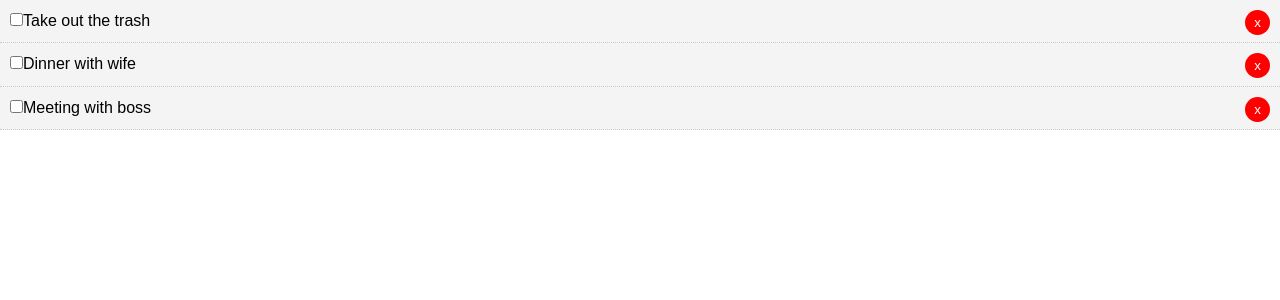
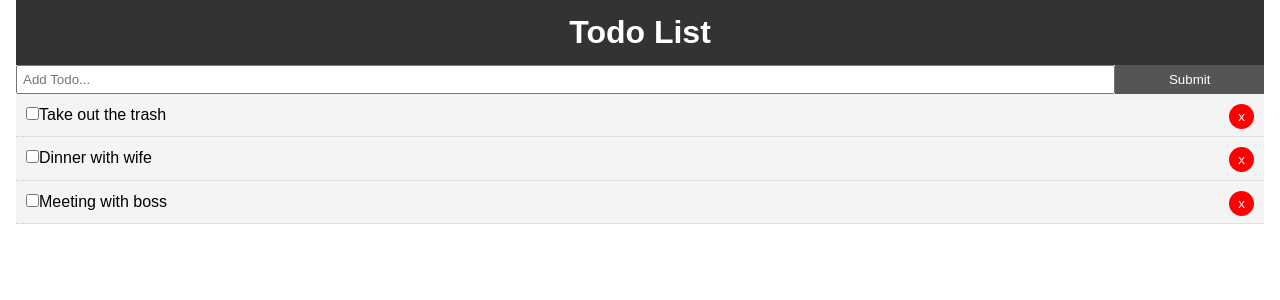
Before and after one commit to ricardoruizfp/react_todo_crash_course, a React (Create React App) app: page / in a window 1280 px wide. Shown: the top 300 px of the page. Built offline with nearby package versions, Linux system fonts and the light colour scheme.

Commit message:
added functionality to create new todos

```diff
--- a/package.json
+++ b/package.json
@@ -5,7 +5,9 @@
   "dependencies": {
     "react": "^16.8.6",
     "react-dom": "^16.8.6",
-    "react-scripts": "3.0.1"
+    "react-router-dom": "^5.0.1",
+    "react-scripts": "3.0.1",
+    "uuid": "^3.3.2"
   },
   "scripts": {
     "start": "react-scripts start",
--- a/src/App.css
+++ b/src/App.css
@@ -2,6 +2,19 @@
   box-sizing: border-box;
   margin: 0;
   padding: 0;
+}
+
+.container {
+  padding: 0 1rem;
+}
+
+.btn {
+  display: inline-block;
+  border: none;
+  background: #555;
+  color: #fff;
+  padding: 7px 20px;
+  cursor: pointer;
 }
 
 body {
--- a/src/App.js
+++ b/src/App.js
@@ -1,6 +1,10 @@
 import React, { Component } from 'react';
-import Todos from './components/Todos.js';
+import Header from './components/layout/Header';
+import Todos from './components/Todos';
+import AddTodo from './components/AddTodo';
+import uuid from 'uuid';
 import './App.css';
+
 
 class App extends Component {
 
@@ -21,20 +25,30 @@
       )] });
   }
 
+  // Add Todo
+  addTodo = (title) => {
+    const newTodo = {
+      id: uuid.v4(),
+      title: title,
+      completed: false
+    }
+    this.setState({ todos: [...this.state.todos, newTodo] })
+  }
+
   state = {
     todos: [
       {
-        id: 1,
+        id: uuid.v4(),
         title: 'Take out the trash',
         completed: false
       },
       {
-        id: 2,
+        id: uuid.v4(),
         title: 'Dinner with wife',
         completed: false
       },
       {
-        id: 3,
+        id: uuid.v4(),
         title: 'Meeting with boss',
         completed: false
       }
@@ -44,7 +58,11 @@
   render () {
     return (
       <div className="App">
-        <Todos todos={this.state.todos} markComplete={this.markComplete} delTodo={this.delTodo} />
+        <div className="container">
+          <Header/>
+          <AddTodo addTodo={this.addTodo} />
+          <Todos todos={this.state.todos} markComplete={this.markComplete} delTodo={this.delTodo} />
+        </div>
       </div>
     );
   }
--- /dev/null
+++ b/src/components/AddTodo.js
@@ -0,0 +1,40 @@
+import React, { Component } from 'react'
+
+export default class AddTodo extends Component {
+
+    state = {
+        title: ''
+    }
+
+    onChange = (e) => this.setState({ [e.target.name]:
+    e.target.value });
+
+    onSubmit = (e) => {
+        e.preventDefault();
+        this.props.addTodo(this.state.title);
+        this.setState({ title: '' })
+    }
+
+    render() {
+        return (
+            <div>
+                <form onSubmit={this.onSubmit} style={{ display: 'flex' }}>
+                    <input
+                        type="text"
+                        name="title"
+                        style={{flex: '10', padding: '5px'}}
+                        placeholder="Add Todo..."
+                        value={this.state.title}
+                        onChange={this.onChange}
+                    />
+                    <input
+                        type="submit"
+                        value="Submit"
+                        className="btn"
+                        style={{flex: 1}}
+                    />
+                </form>
+            </div>
+        )
+    }
+}
--- /dev/null
+++ b/src/components/layout/Header.js
@@ -0,0 +1,17 @@
+import React from 'react'
+
+export default function Header() {
+    return (
+        <header style={headerStyle}>
+            <h1>Todo List</h1>
+        </header>
+    )
+}
+
+
+const headerStyle = {
+    background: '#333',
+    color: '#fff',
+    textAlign: 'center',
+    padding: '10px'
+}
```
Also changed, not shown: 2 other files (tests, documents, lock files or other folders).
